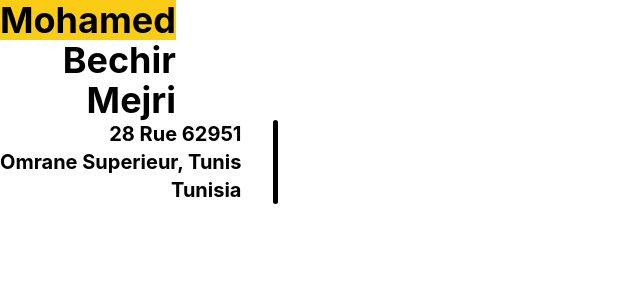
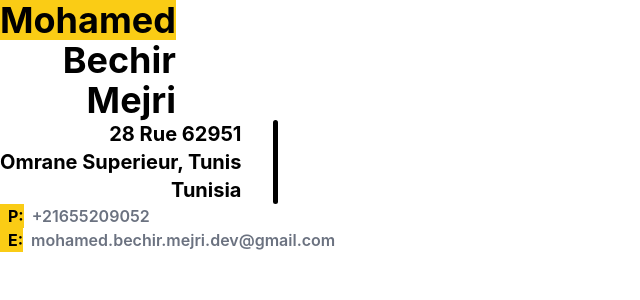
Before and after one commit to MohamedBechirMejri/cv-app-theodinproject, a React (Create React App) app: page / in a window 1280 px wide. Shown: the top 300 px of the page, without its empty margins (0-640 px from the left). Built offline with nearby package versions, Linux system fonts and the light colour scheme.

Commit message:
Add contact info

```diff
--- /dev/null
+++ b/src/Components/Preview/ContactInfo.tsx
@@ -0,0 +1,33 @@
+import React from "react";
+// import { AiOutlineNumber } from "react-icons/ai";
+// import { MdAlternateEmail } from "react-icons/md";
+const ContactInfo = ({
+  phoneNumber,
+  email,
+}: {
+  phoneNumber: string;
+  email: string;
+}) => {
+  return (
+    <div>
+      <p className="flex items-center gap-2 font-semibold text-gray-500">
+        <span className="flex items-center pl-2 font-bold text-black bg-yellow-400">
+          {" "}
+          {/* <AiOutlineNumber className="bg-yellow-400" /> */}
+          P:{" "}
+        </span>
+        +{phoneNumber}
+      </p>
+      <p className="flex items-center gap-2 font-semibold text-gray-500">
+        <span className="flex items-center pl-2 font-bold text-black bg-yellow-400">
+          {" "}
+          {/* <MdAlternateEmail className="bg-yellow-400" /> */}
+          E:{" "}
+        </span>
+        {email}
+      </p>
+    </div>
+  );
+};
+
+export default ContactInfo;
--- a/src/Components/Preview/Preview.tsx
+++ b/src/Components/Preview/Preview.tsx
@@ -2,6 +2,7 @@ import React from "react";
 import CvData from "../../Types/CvData";
 import Name from "./Name";
 import Address from "./Address";
+import ContactInfo from "./ContactInfo";
 
 const Preview = ({ data }: { data: CvData }) => {
   return (
@@ -17,6 +18,7 @@ const Preview = ({ data }: { data: CvData }) => {
         state={data.state}
         country={data.country}
       />
+      <ContactInfo phoneNumber={data.phoneNumber} email={data.email} />
     </div>
   );
 };
```
